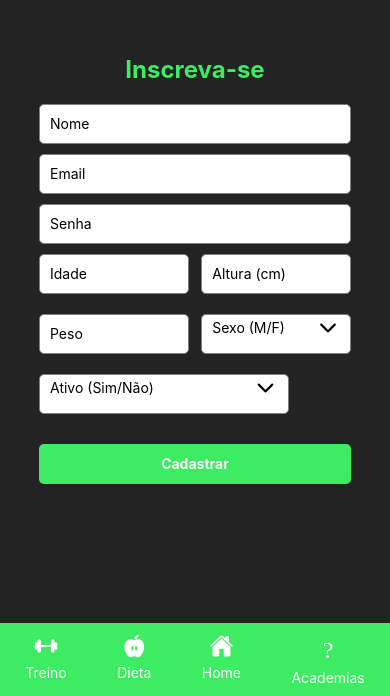
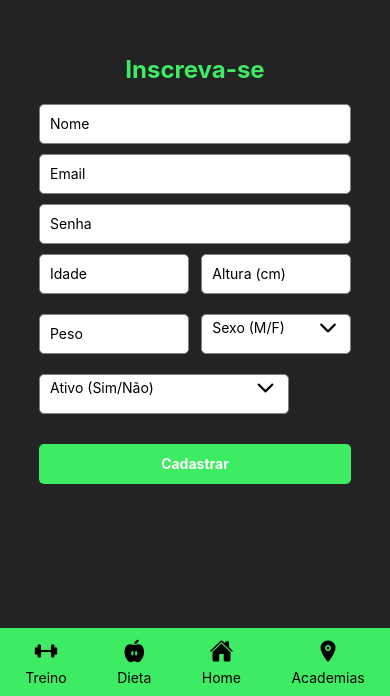
Before and after one commit to guimendes981/Fithub, a React Native app: screen / in a window 390 px wide. Shown: the part 148-844 px from the top of the page. Built offline with nearby package versions, Linux system fonts and the light colour scheme.

Commit message:
Add BottomBar component and update App.jsx

```diff
--- a/App.jsx
+++ b/App.jsx
@@ -5,7 +5,11 @@ import BottomBar from './src/components/BottomBar';
 
 export default function App() {
   return (
-    <CadastroForm />
+    <View style={styles.container}>
+        <CadastroForm />
+      <BottomBar />
+      <StatusBar style="auto" />
+    </View>
   );
 }
 
--- /dev/null
+++ b/src/components/BottomBar.jsx
@@ -0,0 +1,45 @@
+import React from 'react';
+import { View, Text, TouchableOpacity, StyleSheet } from 'react-native';
+import { Ionicons } from '@expo/vector-icons';
+
+export default function BottomBar({ navigation }) {
+  return (
+    <View style={styles.bottomBar}>
+      <TouchableOpacity onPress={() => navigation.navigate('Treino')} style={styles.iconContainer}>
+        <Ionicons name="barbell" size={24} color="#000" />
+        <Text style={styles.iconText}>Treino</Text>
+      </TouchableOpacity>
+      <TouchableOpacity onPress={() => navigation.navigate('Dieta')} style={styles.iconContainer}>
+        <Ionicons name="nutrition" size={24} color="#000" />
+        <Text style={styles.iconText}>Dieta</Text>
+      </TouchableOpacity>
+      <TouchableOpacity onPress={() => navigation.navigate('Home')} style={styles.iconContainer}>
+        <Ionicons name="home" size={24} color="#000" />
+        <Text style={styles.iconText}>Home</Text>
+      </TouchableOpacity>
+      <TouchableOpacity onPress={() => navigation.navigate('Academias')} style={styles.iconContainer}>
+        <Ionicons name="location" size={24} color="#000" />
+        <Text style={styles.iconText}>Academias</Text>
+      </TouchableOpacity>
+    </View>
+  );
+}
+
+const styles = StyleSheet.create({
+  bottomBar: {
+    position: 'absolute',
+    bottom: 0,
+    width: '100%',
+    backgroundColor: '#3DEC63',
+    flexDirection: 'row',
+    justifyContent: 'space-around',
+    paddingVertical: 10,
+  },
+  iconContainer: {
+    alignItems: 'center',
+  },
+  iconText: {
+    color: '#000',
+    marginTop: 5,
+  },
+});
--- a/src/components/CadastroForm.jsx
+++ b/src/components/CadastroForm.jsx
@@ -129,30 +129,15 @@ export default function CadastroForm({ navigation }) {
         <Text style={styles.buttonText}>Cadastrar</Text>
       </TouchableOpacity>
       <Text style={styles.errorText}>{cadastrarError}</Text>
-      <View style={styles.bottomBar}>
-      <TouchableOpacity onPress={() => navigation.navigate('Treino')} style={styles.iconContainer}>
-        <Ionicons name="barbell" size={24} color="#FFF" />
-        <Text style={styles.iconText}>Treino</Text>
-      </TouchableOpacity>
-      <TouchableOpacity onPress={() => navigation.navigate('Dieta')} style={styles.iconContainer}>
-        <Ionicons name="nutrition" size={24} color="#FFF" />
-        <Text style={styles.iconText}>Dieta</Text>
-      </TouchableOpacity>
-      <TouchableOpacity onPress={() => navigation.navigate('Home')} style={styles.iconContainer}>
-        <Ionicons name="home" size={24} color="#FFF" />
-        <Text style={styles.iconText}>Home</Text>
-      </TouchableOpacity>
-      <TouchableOpacity onPress={() => navigation.navigate('Academias')} style={styles.iconContainer}>
-        <Ionicons name="gym" size={24} color="#FFF" />
-        <Text style={styles.iconText}>Academias</Text>
-      </TouchableOpacity>
-    </View>
+
     </View>
   );
 }
 
 const styles = StyleSheet.create({
   container: {
+    width: '100%',
+    height: '100%',
     flex: 1,
     justifyContent: 'center',
     alignItems: 'center',
```
